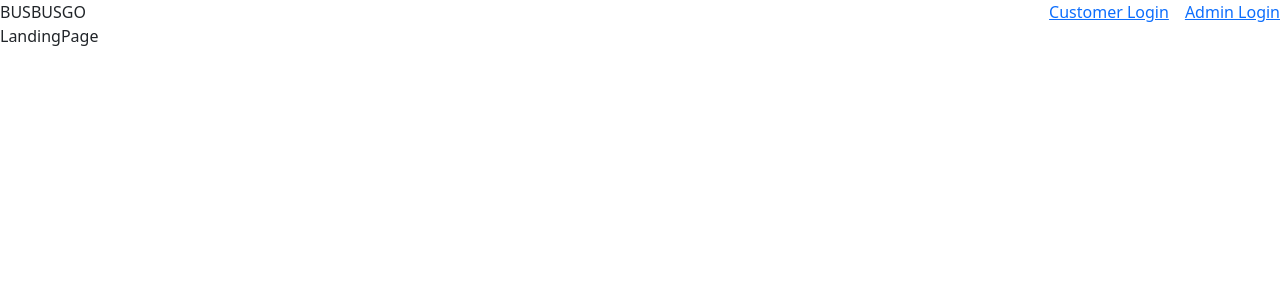
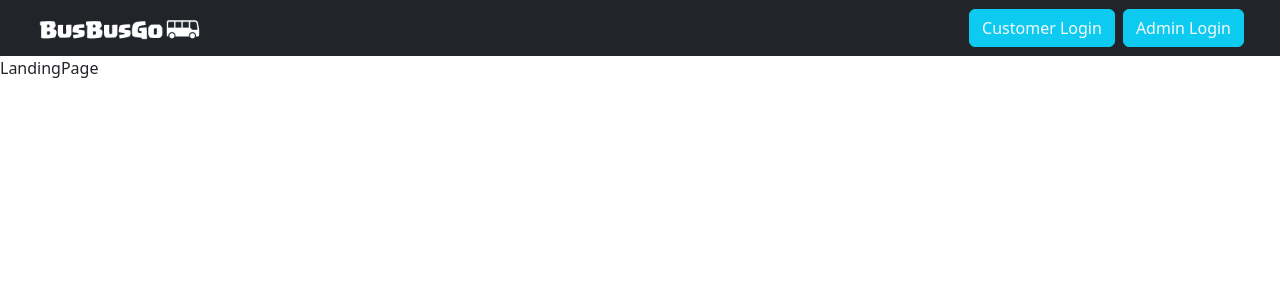
Before and after one commit to hasnain-cyber/busbusgo_frontend, a React (Create React App) app: page / in a window 1280 px wide. Shown: the top 300 px of the page. Built offline with nearby package versions, Linux system fonts and the light colour scheme.

Commit message:
Navbar update

```diff
--- a/src/components/NavbarComponent/NavbarComponent.js
+++ b/src/components/NavbarComponent/NavbarComponent.js
@@ -1,14 +1,28 @@
 import React from 'react'
 import { Link } from 'react-router-dom'
+import { Nav, Navbar, Container, Button } from 'react-bootstrap'
 
 export default function NavbarComponent() {
     return (
-        <div className='d-flex justify-content-between'>
-            <span>BUSBUSGO</span>
-            <div className='d-flex gap-3'>
-                <Link to={'/customerLogin'}>Customer Login</Link>
-                <Link to={'/adminLogin'}>Admin Login</Link>
-            </div>
-        </div>
+        <Navbar className="bg-dark px-4 py-2">
+            <Container>
+                <Navbar.Brand as={Link} to={'/'}>
+                    <img
+                        src="/logo.png"
+                        height="30"
+                        className="d-inline-block align-top"
+                        alt="React Bootstrap logo"
+                    />
+                </Navbar.Brand>
+            </Container>
+            <Container className="justify-content-end">
+                <Button variant='info' className='ms-2'>
+                    <Nav.Link as={Link} to={'/customerLogin'} className="text-light">Customer Login</Nav.Link>
+                </Button>
+                <Button variant='info' className='ms-2'>
+                    <Nav.Link as={Link} to={'/adminLogin'} className="text-light">Admin Login</Nav.Link>
+                </Button>
+            </Container>
+        </Navbar>
     )
 }
```
Also changed, not shown: public/logo.png (added).
